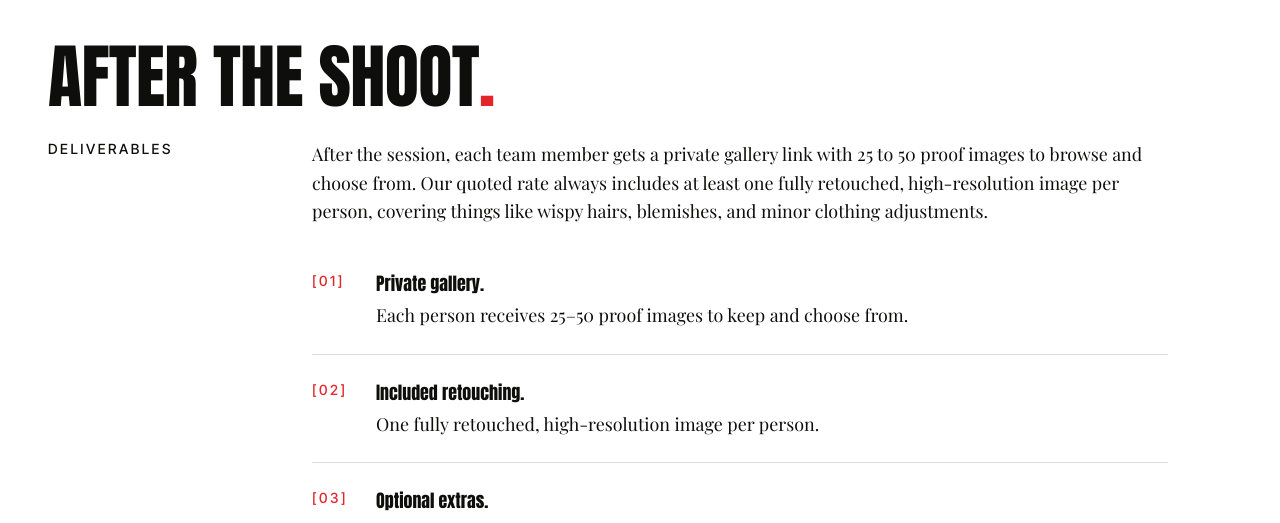
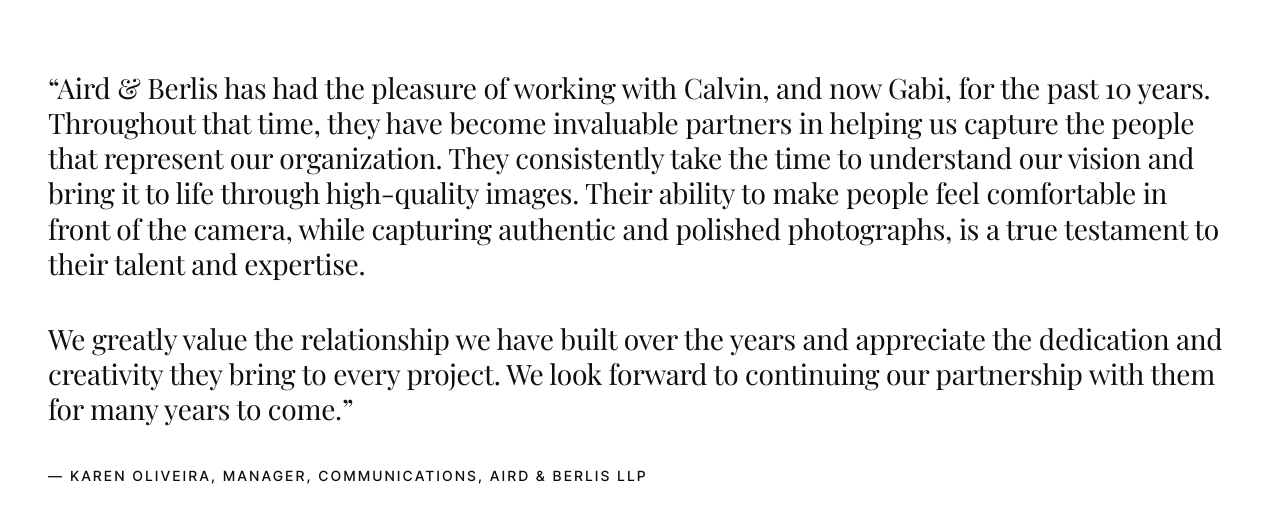
Before and after one commit to calvinthomasd/calvin-thomas-studio, a Next.js app: page /teams in a window 1280 px wide. Shown: the part 4733-5256 px from the top of the page. Built offline with nearby package versions, Linux system fonts and the light colour scheme.

Commit message:
Testimonial update

```diff
--- a/src/components/CorporatePricing.tsx
+++ b/src/components/CorporatePricing.tsx
@@ -201,6 +201,13 @@
         ))}
       </section>
 
+      {/* Pull quote — Karen Oliveira */}
+      <blockquote className={styles.pullQuote}>
+        <p className={styles.pullQuoteText}>&ldquo;Aird &amp; Berlis has had the pleasure of working with Calvin, and now Gabi, for the past 10 years. Throughout that time, they have become invaluable partners in helping us capture the people that represent our organization. They consistently take the time to understand our vision and bring it to life through high-quality images. Their ability to make people feel comfortable in front of the camera, while capturing authentic and polished photographs, is a true testament to their talent and expertise.</p>
+        <p className={styles.pullQuoteText}>We greatly value the relationship we have built over the years and appreciate the dedication and creativity they bring to every project. We look forward to continuing our partnership with them for many years to come.&rdquo;</p>
+        <footer className={styles.pullQuoteAttrib}>— Karen Oliveira, Manager, Communications, Aird &amp; Berlis LLP</footer>
+      </blockquote>
+
       {/* After the Shoot */}
       <section className={styles.altSection}>
         <h2 className={styles.altHeading}>
```
